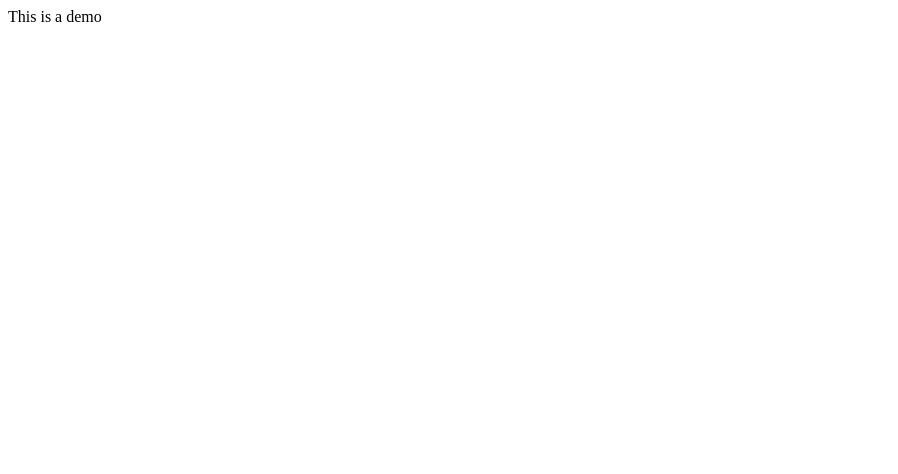
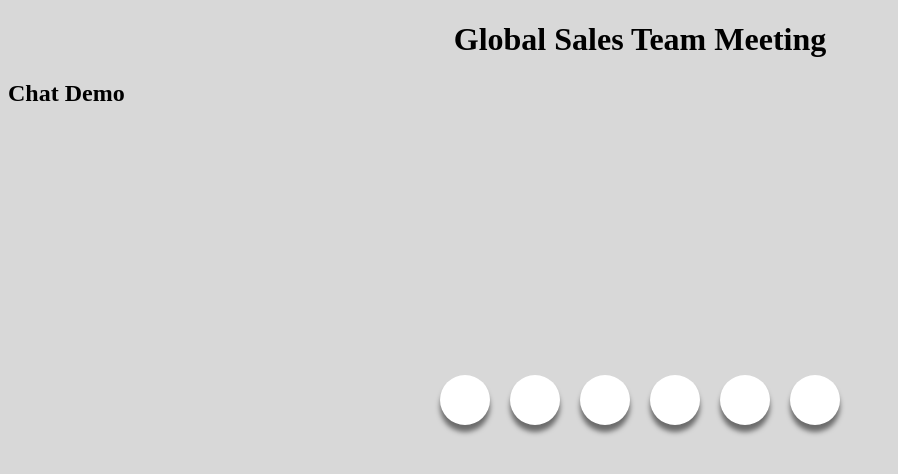
Before and after one commit to kirillkrylov/kayjaygroup, a plain HTML site: page index.html in a window 1280 px wide. Shown: the whole page, without its empty margins (0-898 px from the left). Drawn offline with Linux system fonts and the light colour scheme.

Commit message:
added html

```diff
--- a/index.html
+++ b/index.html
@@ -4,9 +4,21 @@
 	<meta charset="UTF-8">
 	<meta http-equiv="X-UA-Compatible" content="IE=edge">
 	<meta name="viewport" content="width=device-width, initial-scale=1.0">
-	<title>Document</title>
+	<link rel="stylesheet" href="main.css">
+	<title>Chat Demo</title>
 </head>
 <body>
-	This is a demo
+	<div class="social-menu">
+		<h1>Global Sales Team Meeting</h1>
+		<h2>Chat Demo</h2>
+		<ul>
+		  <li><a href=""><i class="fa fa-facebook"></i></a></li>
+		  <li><a href=""><i class="fa fa-whatsapp"></i></a></li>
+		  <li><a href=""><i class="fa fa-telegram"></i></a></li>
+		  <li><a href=""><i class="fa fa-instagram"></i></a></li>
+		  <li><a href=""><i class="fa fa-youtube"></i></a></li>
+		  <li><a href=""><i class="fa fa-linkedin"></i></a></li>
+		</ul>
+	  </div>
 </body>
 </html>
--- /dev/null
+++ b/main.css
@@ -0,0 +1,58 @@
+body {
+    background-color: #d8d8d8;
+}
+h1 {
+  text-align: center;
+}
+.social-menu ul {
+    position: absolute;
+    top: 50%;
+    left: 50%;
+    transform: translate(-50%, -50%);
+    padding: 0;
+    margin: 0;
+    display: flex;
+}
+.social-menu ul li {
+    list-style: none;
+    margin: 0 10px;
+}
+.social-menu ul li .fa {
+    color: #000000;
+    font-size: 25px;
+    line-height: 50px;
+    transition: .5s;
+}
+.social-menu ul li .fa:hover {
+    color: #ffffff;
+}
+.social-menu ul li a {
+    position: relative;
+    display: block;
+    width: 50px;
+    height: 50px;
+    border-radius: 50%;
+    background-color: white;
+    text-align: center;
+    transition: 0.5s;
+    transform: translate(0,0px);
+    box-shadow: 0px 7px 5px rgba(0, 0, 0, 0.5);
+}
+.social-menu ul li a:hover {
+    transform: rotate(0deg) skew(0deg) translate(0, -10px);
+}
+.social-menu ul li:nth-child(1) a:hover {
+    background-color: #3b5999;
+}
+.social-menu ul li:nth-child(2) a:hover {
+    background-color: #55acee;
+}
+.social-menu ul li:nth-child(3) a:hover {
+    background-color: #e4405f;
+}
+.social-menu ul li:nth-child(4) a:hover {
+    background-color: #cd201f;
+}
+.social-menu ul li:nth-child(5) a:hover {
+    background-color: #0077B5;
+}
```
